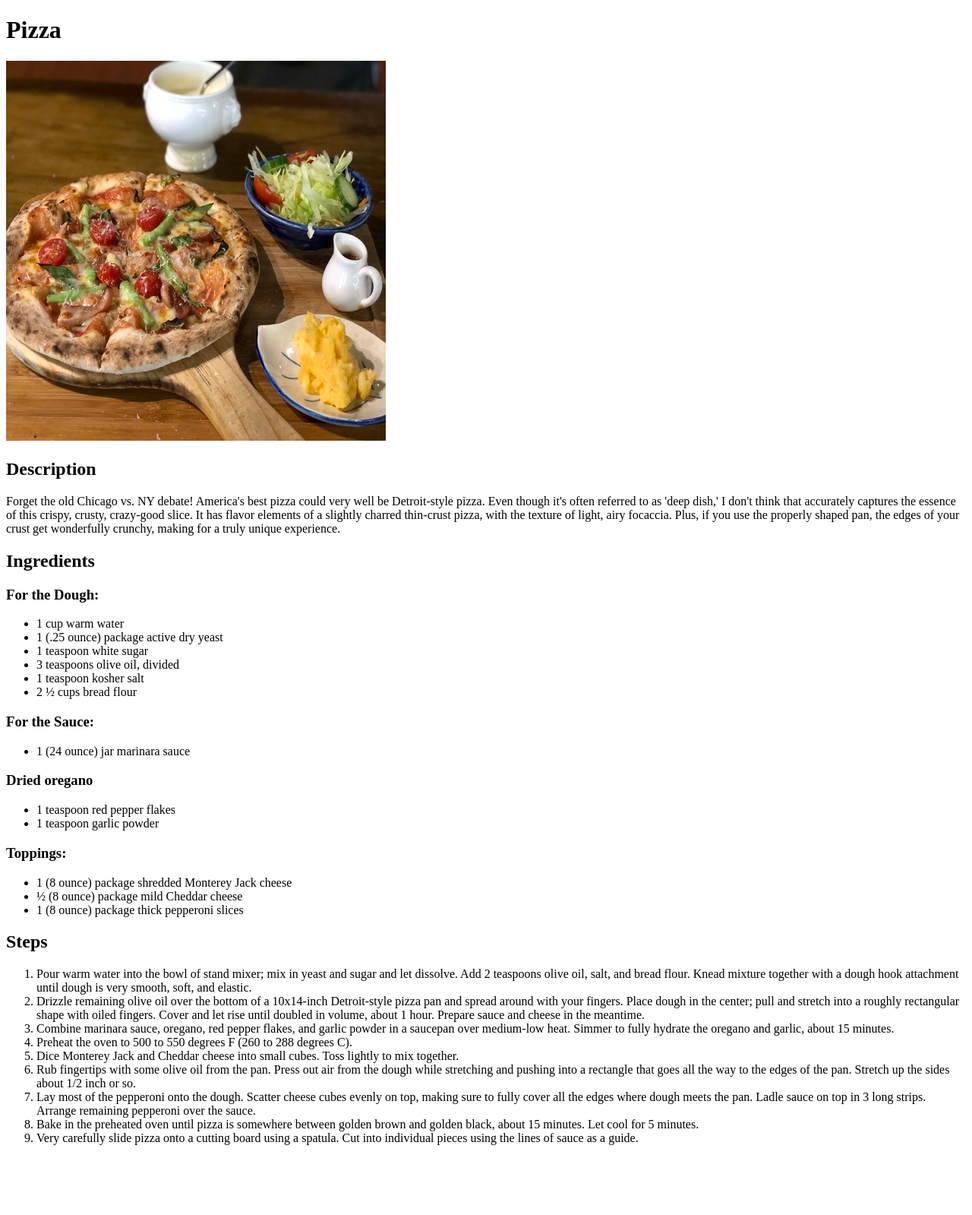
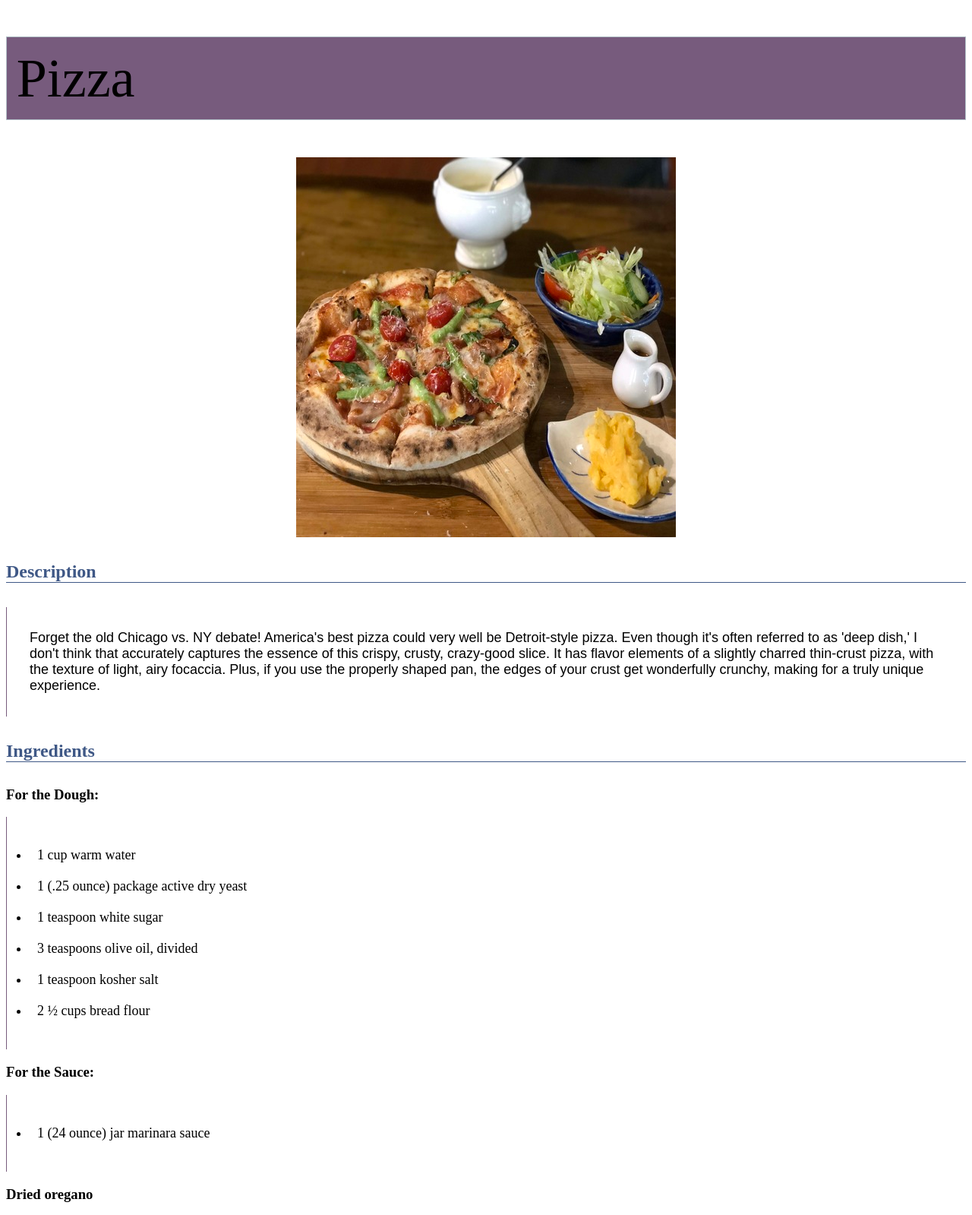
Before and after one commit to eszdevstar/odin-recipes-css, a plain HTML site: page recipes/pizza.html in a window 1280 px wide. Shown: the top 1599 px of the page at 76% size. Before the commit the page ends 1523 px from the top, so only its background shows below. Drawn offline with Linux system fonts and the light colour scheme.

Commit message:
Add css to the project

```diff
--- a/recipes/pizza.html
+++ b/recipes/pizza.html
@@ -5,14 +5,15 @@
     <meta http-equiv="X-UA-Compatible" content="IE=edge">
     <meta name="viewport" content="width=device-width, initial-scale=1.0">
     <title>Pizza</title>
+    <link rel="stylesheet" href="../stylesheets/style.css">
 </head>
 <body>
-    <h1>Pizza</h1>
+    <h1 class="title">Pizza</h1>
     <!-- Image -->
-    <img src="../images/pizza.jpeg" alt="Pizza">
+    <img class="image" src="../images/pizza.jpeg" alt="Pizza">
     <!-- Description -->
-    <h2>Description</h2>
-    <p>
+    <h2 class="subtitle">Description</h2>
+    <p class="description container">
         Forget the old Chicago vs. NY debate! America's best pizza could very well be
         Detroit-style pizza. Even though it's often referred to as 'deep dish,' I don't
         think that accurately captures the essence of this crispy, crusty, crazy-good slice.
@@ -21,43 +22,50 @@
         of your crust get wonderfully crunchy, making for a truly unique experience.
     </p>
     <!-- Ingredients -->
-    <h2>Ingredients</h2>
+    <h2 class="subtitle">Ingredients</h2>
     <h3>For the Dough:</h3>
-    <ul>
-        <li>1 cup warm water</li>
-        <li>1 (.25 ounce) package active dry yeast</li>
-        <li>1 teaspoon white sugar</li>
-        <li>3 teaspoons olive oil, divided</li>
-        <li>1 teaspoon kosher salt</li>
-        <li>2 ½ cups bread flour</li>
+    <ul class="container">
+        <li class="item">1 cup warm water</li>
+        <li class="item">1 (.25 ounce) package active dry yeast</li>
+        <li class="item">1 teaspoon white sugar</li>
+        <li class="item">3 teaspoons olive oil, divided</li>
+        <li class="item">1 teaspoon kosher salt</li>
+        <li class="item">2 ½ cups bread flour</li>
     </ul>
     <h3>For the Sauce:</h3>
-    <ul>
-        <li>1 (24 ounce) jar marinara sauce</li>
+    <ul class="container">
+        <li class="item">1 (24 ounce) jar marinara sauce</li>
     </ul>
     <h3>Dried oregano</h3>
-    <ul>
-        <li>1 teaspoon red pepper flakes</li>
-        <li>1 teaspoon garlic powder</li>
+    <ul class="container">
+        <li class="item">1 teaspoon red pepper flakes</li>
+        <li class="item">1 teaspoon garlic powder</li>
     </ul>
     <h3>Toppings:</h3>
-    <ul>
-        <li>1 (8 ounce) package shredded Monterey Jack cheese</li>
-        <li>½ (8 ounce) package mild Cheddar cheese</li>
-        <li>1 (8 ounce) package thick pepperoni slices</li>
+    <ul class="container">
+        <li class="item">1 (8 ounce) package shredded Monterey Jack cheese</li>
+        <li class="item">½ (8 ounce) package mild Cheddar cheese</li>
+        <li class="item">1 (8 ounce) package thick pepperoni slices</li>
     </ul>
     <!-- Steps -->
-    <h2>Steps</h2>
-    <ol>
-        <li>Pour warm water into the bowl of stand mixer; mix in yeast and sugar and let dissolve. Add 2 teaspoons olive oil, salt, and bread flour. Knead mixture together with a dough hook attachment until dough is very smooth, soft, and elastic.</li>
-        <li>Drizzle remaining olive oil over the bottom of a 10x14-inch Detroit-style pizza pan and spread around with your fingers. Place dough in the center; pull and stretch into a roughly rectangular shape with oiled fingers. Cover and let rise until doubled in volume, about 1 hour. Prepare sauce and cheese in the meantime.</li>
-        <li>Combine marinara sauce, oregano, red pepper flakes, and garlic powder in a saucepan over medium-low heat. Simmer to fully hydrate the oregano and garlic, about 15 minutes.</li>
-        <li>Preheat the oven to 500 to 550 degrees F (260 to 288 degrees C).</li>
-        <li>Dice Monterey Jack and Cheddar cheese into small cubes. Toss lightly to mix together.</li>
-        <li>Rub fingertips with some olive oil from the pan. Press out air from the dough while stretching and pushing into a rectangle that goes all the way to the edges of the pan. Stretch up the sides about 1/2 inch or so.</li>
-        <li>Lay most of the pepperoni onto the dough. Scatter cheese cubes evenly on top, making sure to fully cover all the edges where dough meets the pan. Ladle sauce on top in 3 long strips. Arrange remaining pepperoni over the sauce.</li>
-        <li>Bake in the preheated oven until pizza is somewhere between golden brown and golden black, about 15 minutes. Let cool for 5 minutes.</li>
-        <li>Very carefully slide pizza onto a cutting board using a spatula. Cut into individual pieces using the lines of sauce as a guide.</li>
+    <h2 class="subtitle">Steps</h2>
+    <ol class="container">
+        <li class="item">Pour warm water into the bowl of stand mixer; mix in yeast and sugar and let dissolve. Add 2 teaspoons olive oil, salt, and bread flour. Knead mixture together with a dough hook attachment until dough is very smooth, soft, and elastic.</li>
+        <li class="item">Drizzle remaining olive oil over the bottom of a 10x14-inch Detroit-style pizza pan and spread around with your fingers. Place dough in the center; pull and stretch into a roughly rectangular shape with oiled fingers. Cover and let rise until doubled in volume, about 1 hour. Prepare sauce and cheese in the meantime.</li>
+        <li class="item">Combine marinara sauce, oregano, red pepper flakes, and garlic powder in a saucepan over medium-low heat. Simmer to fully hydrate the oregano and garlic, about 15 minutes.</li>
+        <li class="item">Preheat the oven to 500 to 550 degrees F (260 to 288 degrees C).</li>
+        <li class="item">Dice Monterey Jack and Cheddar cheese into small cubes. Toss lightly to mix together.</li>
+        <li class="item">Rub fingertips with some olive oil from the pan. Press out air from the dough while stretching and pushing into a rectangle that goes all the way to the edges of the pan. Stretch up the sides about 1/2 inch or so.</li>
+        <li class="item">Lay most of the pepperoni onto the dough. Scatter cheese cubes evenly on top, making sure to fully cover all the edges where dough meets the pan. Ladle sauce on top in 3 long strips. Arrange remaining pepperoni over the sauce.</li>
+        <li class="item">Bake in the preheated oven until pizza is somewhere between golden brown and golden black, about 15 minutes. Let cool for 5 minutes.</li>
+        <li class="item">Very carefully slide pizza onto a cutting board using a spatula. Cut into individual pieces using the lines of sauce as a guide.</li>
     </ol>
+    <div class="wrapper">
+        <div class="footer">
+             <p class="previous"><a href="../recipes/ice_cream.html">Previous</a></p>
+             <p class="home" ><a href="../index.html">Home</a></p>
+             <p class="next" ><a href="../recipes/hamburger.html">Next</a></p>
+        </div>
+   </div>
 </body>
 </html>
--- /dev/null
+++ b/stylesheets/style.css
@@ -0,0 +1,68 @@
+.title {
+    background-color: #775B7D;
+    font-size: 4.5rem;
+    font-weight: 300;
+    border: 1px solid #B0BEC5;
+    padding: 1%;
+}
+
+.container {
+    border-left: 1px solid #775B7D;
+    padding: 30px 30px;
+}
+
+.link {
+    padding: 10px;
+    margin-left: 15px;
+}
+
+.item {
+    font-size: 18px;
+    padding: 10px;
+}
+a,
+.link > a {
+    font: italic 500 2rem 'Aleo', sans-serif;
+    color: #3F5886;
+}
+
+.image {
+    display: block;
+    margin: auto;
+}
+
+.subtitle {
+    border-bottom: 1px solid #3F5886;
+    color: #3F5886;
+    margin: 2rem 0 2rem 0;
+    padding: 0;
+}
+
+.description {
+    font-family: 'Barlow', sans-serif;;
+    font-size: 18px;
+}
+
+/* Wrapper */
+
+.wrapper {
+    margin: 0 auto;
+    padding-left: 40px;
+    padding-right: 40px;
+}
+
+.footer {
+    padding: 25px 0;
+}
+
+.previous {
+     text-align: left;
+}
+
+.home {
+    text-align: center
+}
+
+.next {
+    text-align: right;
+}
```
Also changed, not shown: index.html (+6 -5 lines), recipes/hamburger.html (+24 -16 lines), recipes/ice_cream.html (+28 -20 lines), 1 other file.
